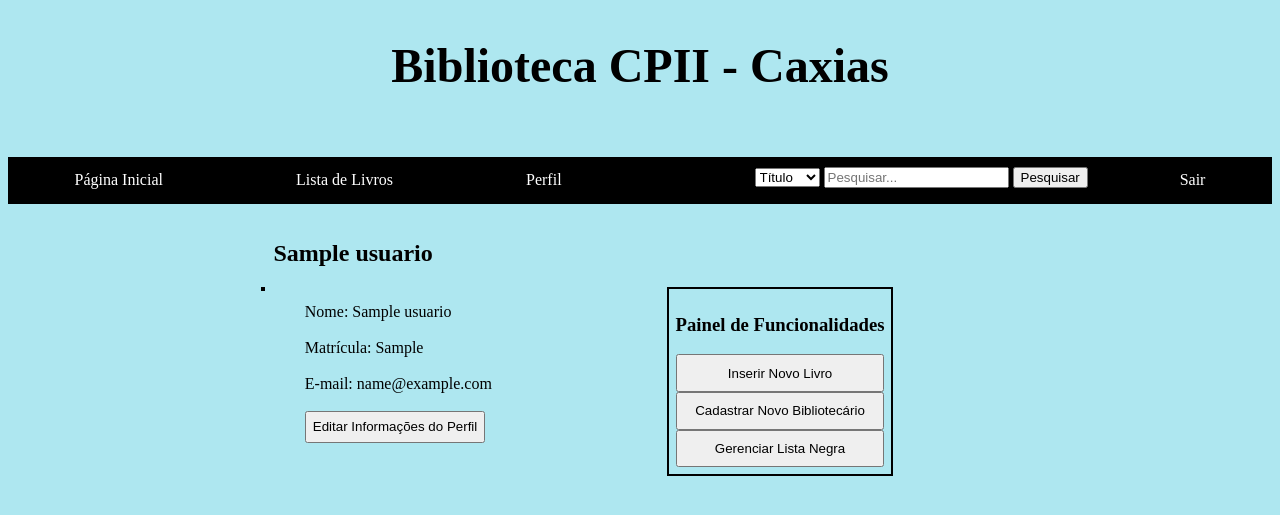
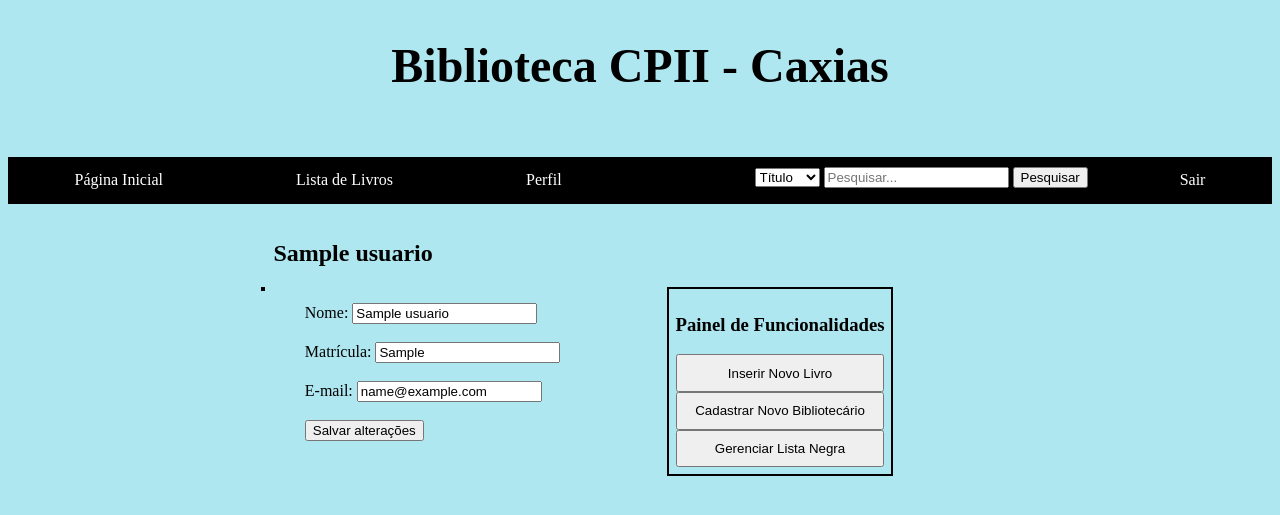
Before and after one commit to cp2-dc-info-projeto-final/alexandr-ia, a PHP site: page /Perfil/perfil.php in a window 1280 px wide. Shown: the top 515 px of the page. Run offline with PHP 8.4, Linux system fonts and the light colour scheme; the visitor is signed in with stand-in values (Sample User, id 1); tables that the repository leaves empty hold one stand-in row (values such as "Sample post").

Commit message:
Reparo de Pequeno erro em uma tag <img> na Página Inicial e Mudança na forma como as informações são exibidas no perfil

```diff
--- a/Alexandr_IA/PaginaInicial/PaginaInicial.php
+++ b/Alexandr_IA/PaginaInicial/PaginaInicial.php
@@ -322,7 +322,7 @@
 
 							if(empty($usuario['foto']) == true){
 
-								echo('<img src="../Imagens/MaisReduzidas/icon_usuarioPadrao.png"');
+								echo('<img src="../Imagens/MaisReduzidas/icon_usuarioPadrao.png">');
 
 							} else {
 
--- a/Alexandr_IA/Perfil/perfil.php
+++ b/Alexandr_IA/Perfil/perfil.php
@@ -138,7 +138,7 @@
 
       #infos input {
 
-        height: 25%;
+        //height: 25%;
 
       }
 
@@ -225,13 +225,13 @@
     <div id="infos">
 
       <ul>
-        <li> Nome: <?php echo($usuario['nome']);?></li>
+        <li> Nome: <input type="text" value="<?php echo($usuario['nome']);?>"></li>
         <br>
-        <li> Matrícula: <?php echo($usuario['matricula']);?></li>
+        <li> Matrícula: <input type="text" value="<?php echo($usuario['matricula']);?>"></li>
         <br>
-        <li> E-mail: <?php echo($usuario['email']);?></li>
+        <li> E-mail: <input type="text" value="<?php echo($usuario['email']);?>"></li>
         <br>
-        <input type="button" value="Editar Informações do Perfil">
+        <input type="button" value="Salvar alterações">
       <ul>
 
     </div>
```
